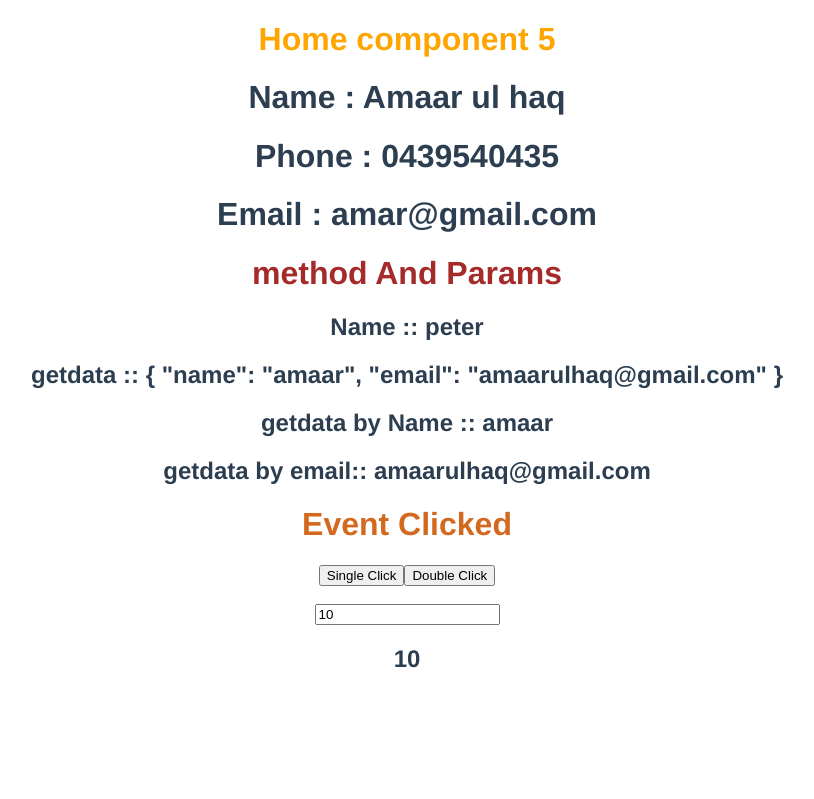
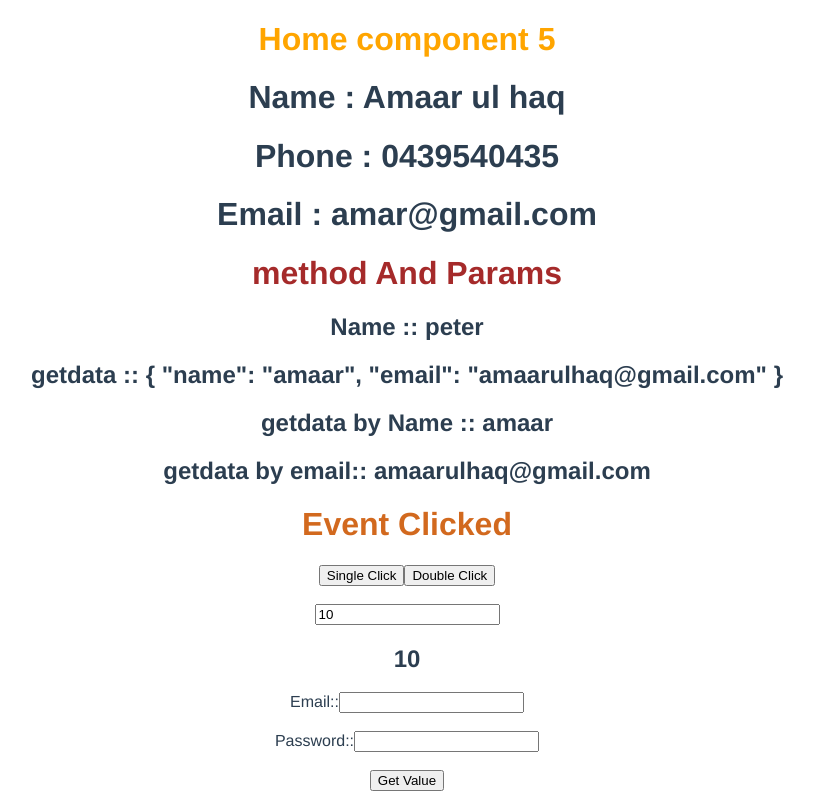
Before and after one commit to Amaar466/Vus-js3-Basic, a Vue app: page / in a window 1280 px wide. Shown: the part 323-1122 px from the top of the page, without its empty margins (233-1047 px from the left). Before the commit the page ends 1015 px from the top, so only its background shows below. Built offline with nearby package versions, Linux system fonts and the light colour scheme.

Commit message:
getinput value

```diff
--- a/src/App.vue
+++ b/src/App.vue
@@ -5,6 +5,7 @@
   <methodParams />
   <eventClick />
   <TowWaybinding />
+  <getInput />
 </template>
 
 <script>
@@ -13,6 +14,7 @@
 import methodParams from './components/methodParams.vue';
 import eventClick from './components/eventClick.vue';
 import TowWaybinding from './components/towWaybinding.vue';
+import getInput from './components/getInput.vue';
 export default {
   name: 'App',
   components: {
@@ -20,7 +22,8 @@
     homeComponentdetail,
     methodParams,
     eventClick,
-    TowWaybinding
+    TowWaybinding,
+    getInput
 }
 }
 </script>
--- /dev/null
+++ b/src/components/getInput.vue
@@ -0,0 +1,27 @@
+<template>
+       Email::<input type="email" v-model="email">
+    <br><br>
+    Password::<input type="password" v-model="password">
+    <br><br>
+    <button v-on:click="getData()">Get Value</button>
+</template>
+
+<script>
+export default{
+    name:'getInput',
+
+    data(){
+        return{
+            email:null,
+            password:null,
+        }
+    },
+
+    methods:{
+        getData(){
+           console.warn('hello', this.email,this.password);
+        }
+
+    }
+}
+</script>
```
